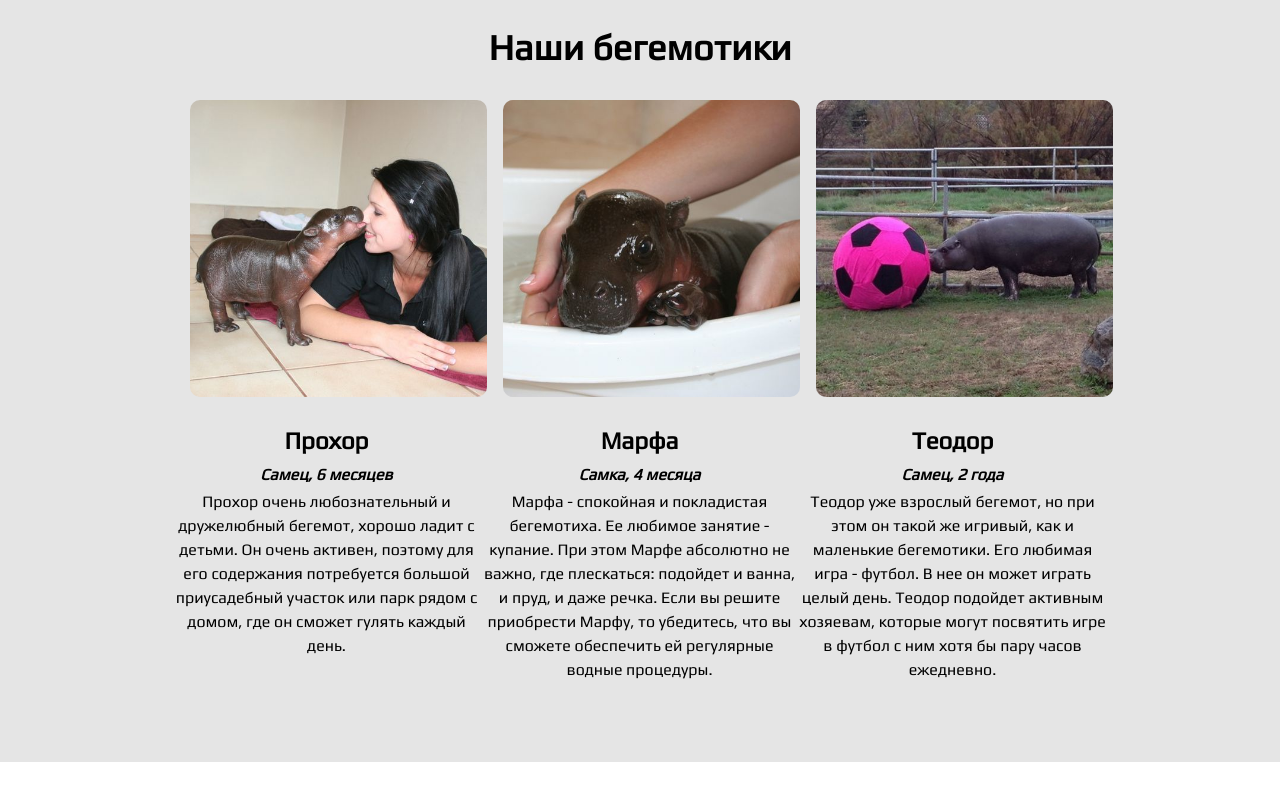
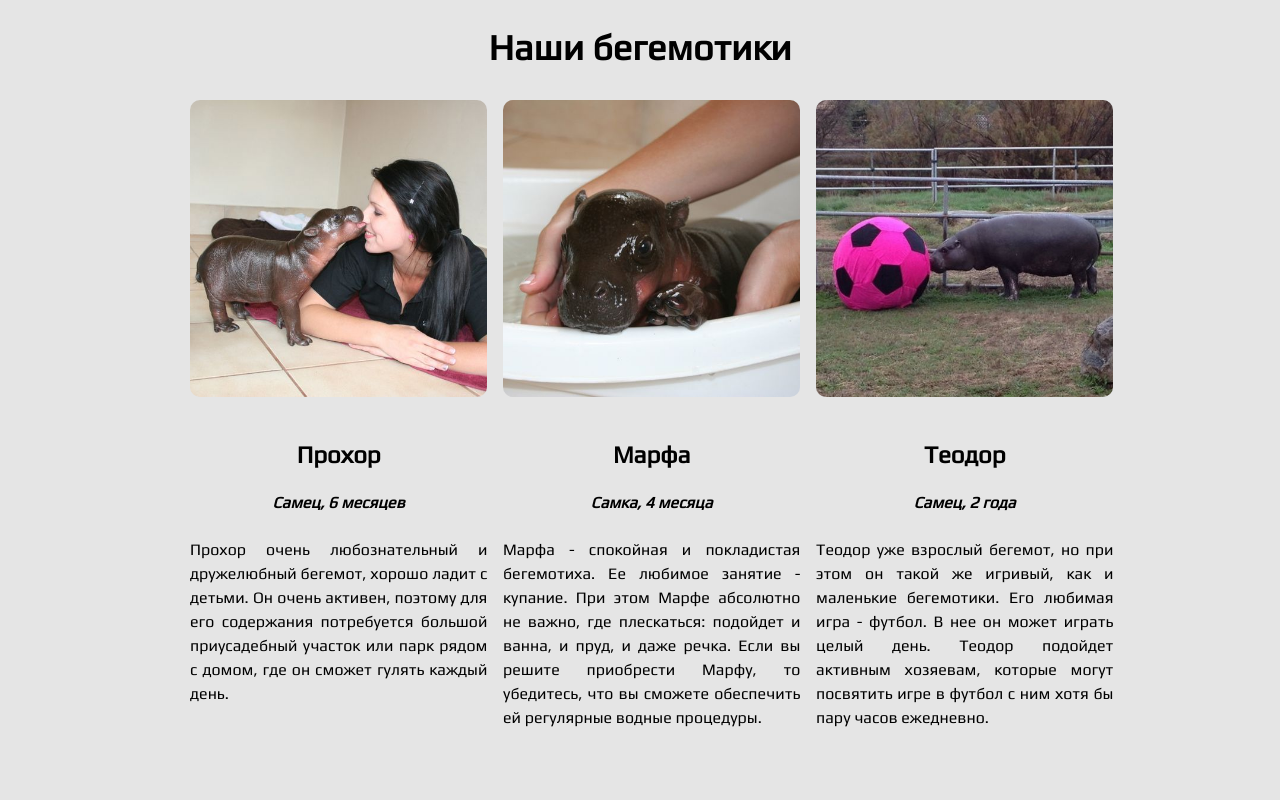
Before and after one commit to einbauch/hippo_landing, a plain HTML site: page index.html in a window 1280 px wide. Shown: the part 2290-3090 px from the top of the page. Before the commit the page ends 3052 px from the top, so only its background shows below. Drawn offline with Linux system fonts and the light colour scheme.

Commit message:
fix hippo.css

```diff
--- a/css/hippo.css
+++ b/css/hippo.css
@@ -13,4 +13,17 @@
 .hippo .text-lead {
     font-weight: bold;
     font-style: italic;
+    width: 95%;
+    margin: 20px;
 }
+
+.hippo .text-medium {
+    width: 95%;
+    margin: 20px;
+    text-align: justify;
+}
+
+.hippo .title-small {
+    width: 95%;
+    margin: 20px;
+}
```
